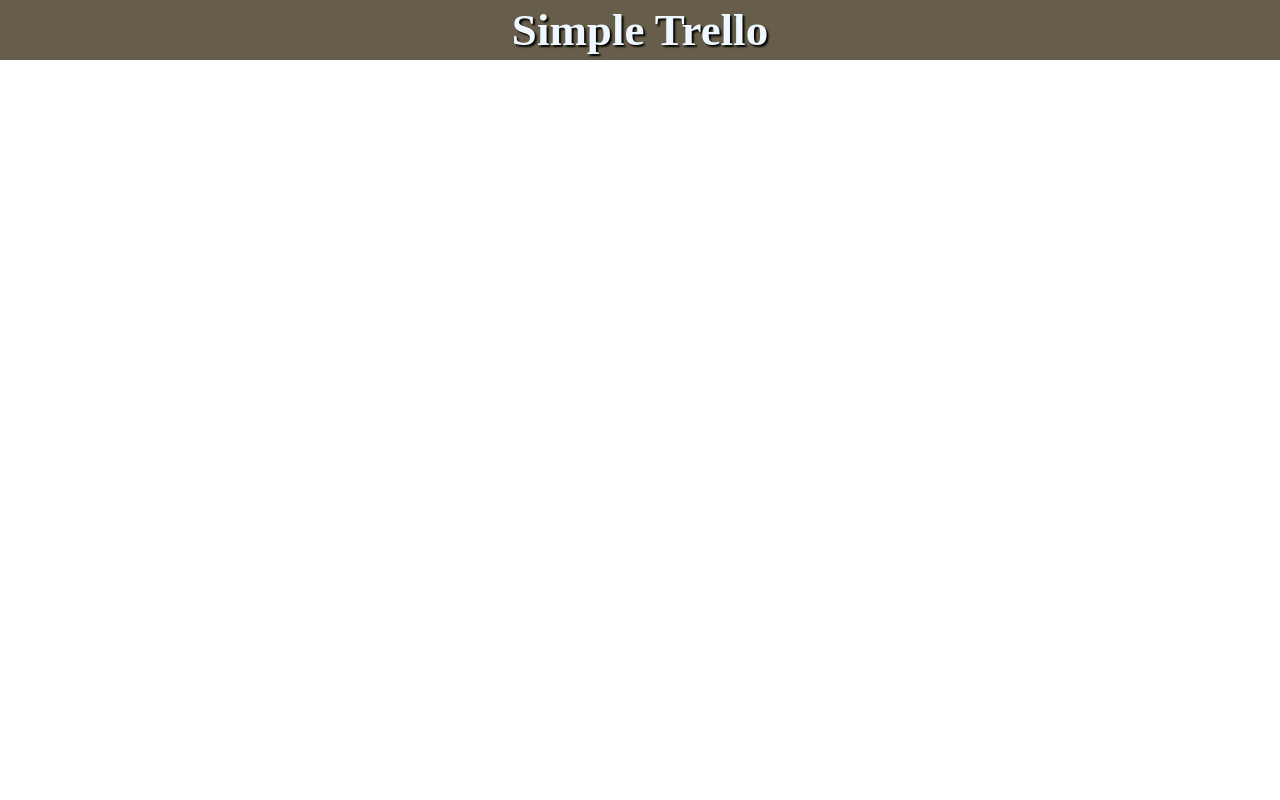
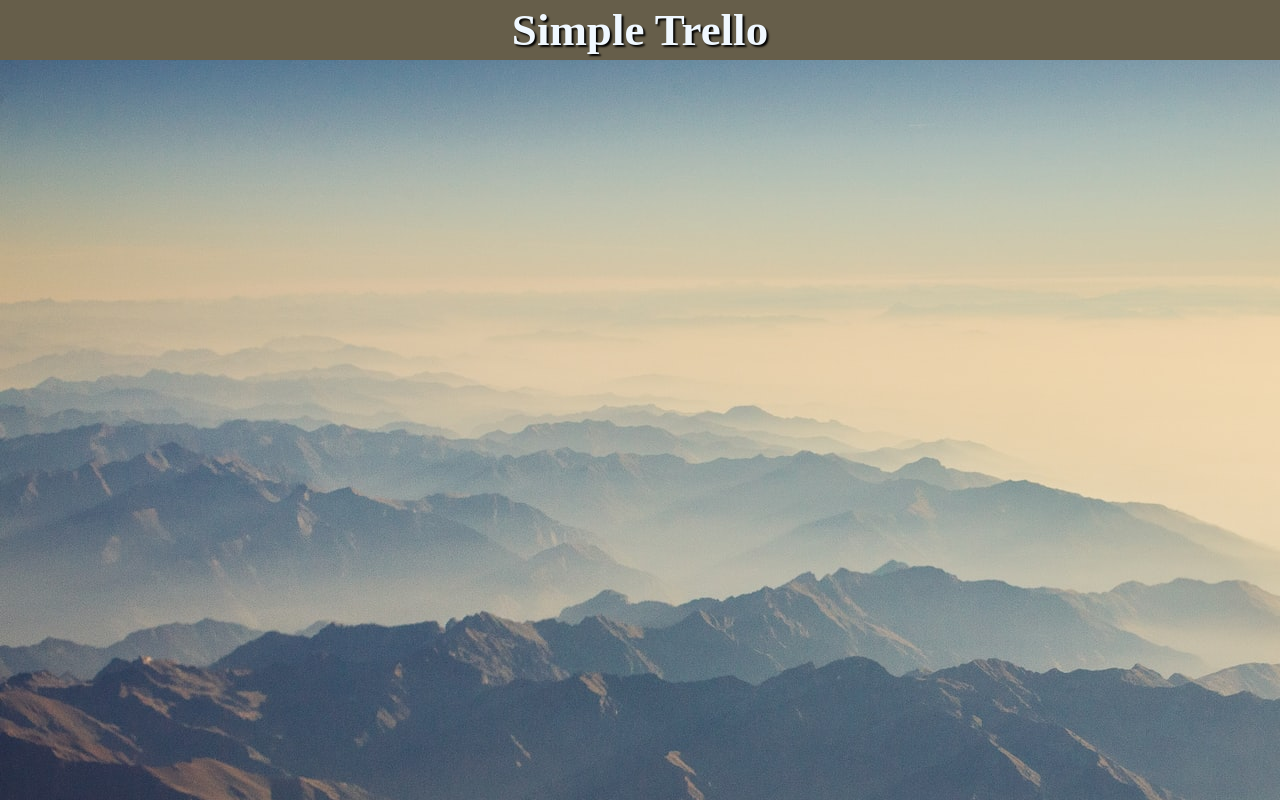
Before and after one commit to nagata-ichiko/trello-clone-react-js, a React (Create React App) app: page / in a window 1280 px wide. Built offline with nearby package versions, Linux system fonts and the light colour scheme.

Commit message:
背景画像を追加

```diff
--- a/src/App.js
+++ b/src/App.js
@@ -2,7 +2,7 @@
 
 function App() {
   return (
-    <div>
+    <div className="app">
       <Header />
     </div>
   );
--- a/src/index.css
+++ b/src/index.css
@@ -17,3 +17,8 @@
   margin-bottom: 50px;
   background-color: rgb(102, 94, 74);
 }
+
+.app {
+  background-image: url(../src/images/mountain.jpg);
+  height: 100vh;
+}
```
Also changed, not shown: src/images/mountain.jpg (added).
